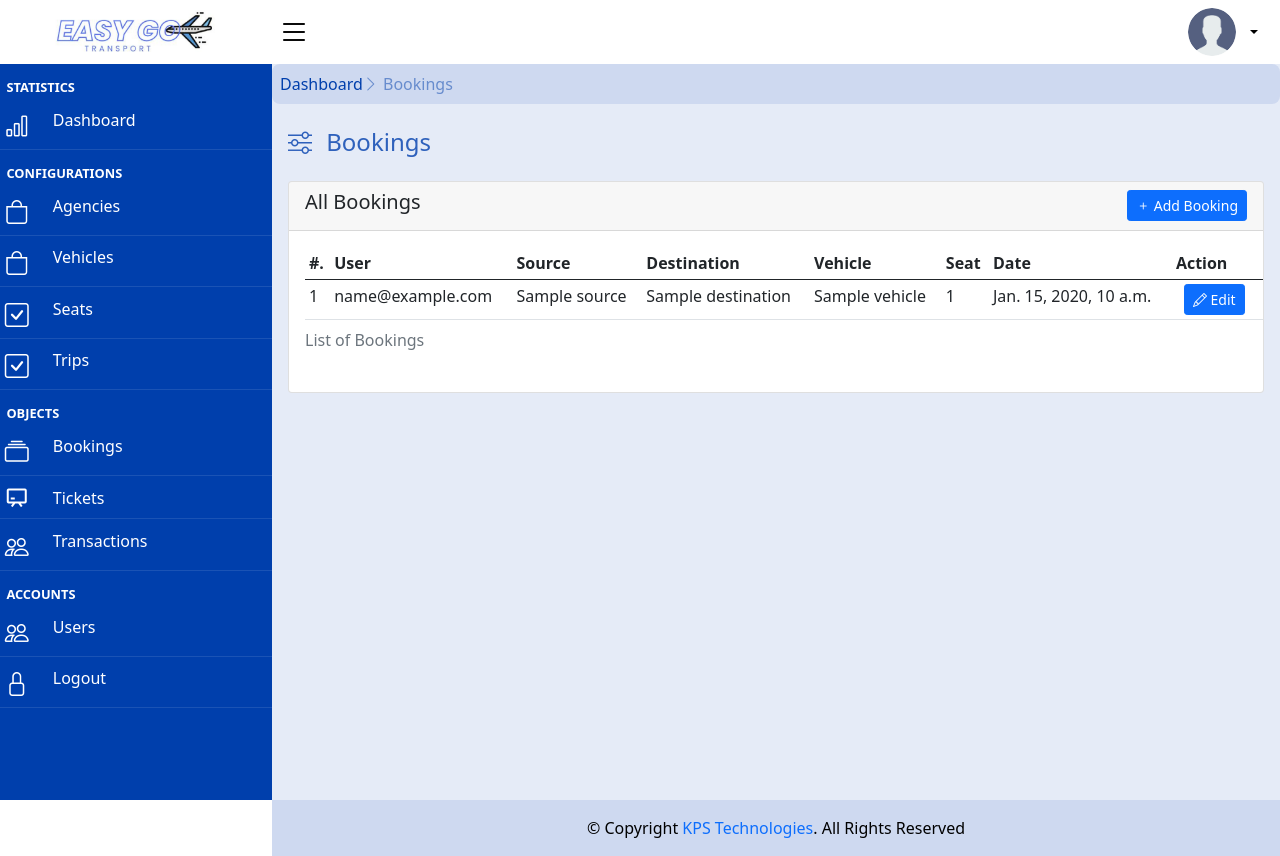
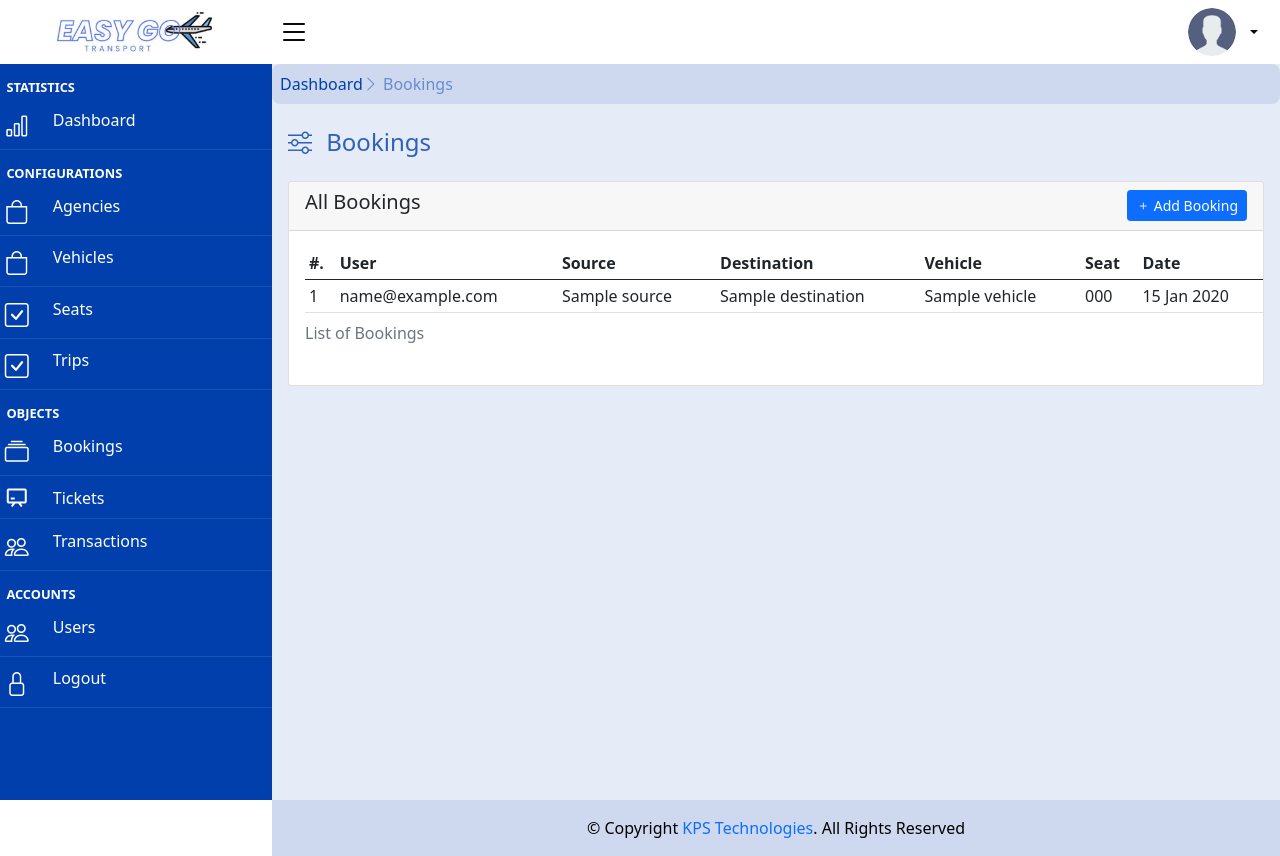
Before and after one commit to DevPrinceK/flight, a Django app: template core/backend/templates/backend/lists/bookings.html in a window 1280 px wide. Run offline with Django 4.2, Linux system fonts and the light colour scheme; the template is opened without the code that fills it: most values are stand-ins (such as "Sample title", 1, 10 or a date in 2020); some libraries are stand-ins or nearby versions.

Commit message:
Update bookings.html

```diff
--- a/core/backend/templates/backend/lists/bookings.html
+++ b/core/backend/templates/backend/lists/bookings.html
@@ -35,7 +35,6 @@
                                 <th>Vehicle</th>
                                 <th>Seat</th>
                                 <th>Date</th>
-                                <th>Action</th>
                             </tr>
                         </thead>
                         <tbody>
@@ -47,16 +46,8 @@
                                 <td>{{booking.trip.source}}</td>
                                 <td>{{booking.trip.destination}}</td>
                                 <td>{{booking.trip.vehicle.name}}</td>
-                                <td>{{booking.seat.seat_num}}</td>
-                                <td>{{booking.date}}</td>
-                                <td class="text text-center d-flex">
-                                    <a href="" class="px-2">
-                                        <button class="btn btn-sm btn-primary">
-                                            <i class="bi bi-pencil"></i>
-                                            Edit
-                                        </button>
-                                    </a>
-                                </td>
+                                <td>{{booking.get_seat_numbers}}</td>
+                                <td>{{booking.date_created|date:"d M Y"}}</td>
                             </tr>
                             {% endfor %}
                             {% else %}
```
